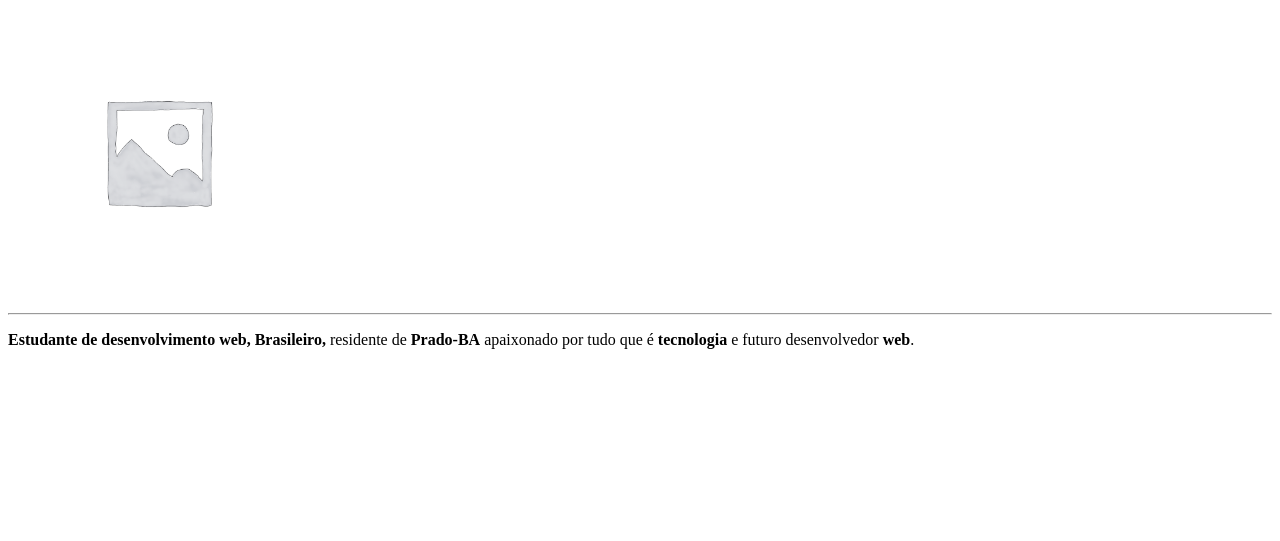
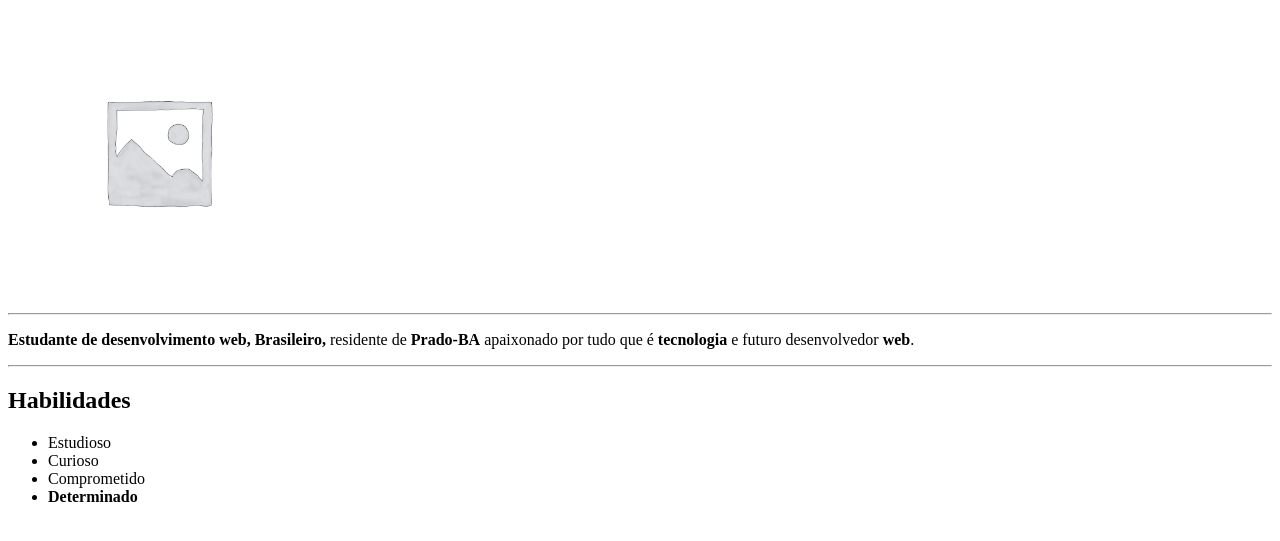
Before and after one commit to Vinicius-Naoke/Vinicius-Naoke.github.io, a plain HTML site: page index.html in a window 1280 px wide. Shown: the part 79-620 px from the top of the page. Drawn offline with Linux system fonts and the light colour scheme.

Commit message:
Lista de habilidades

```diff
--- a/index.html
+++ b/index.html
@@ -7,12 +7,23 @@
     <title>Portifólio Vinícius Naoke</title>
 </head>
 <body>
+    <!--NOME E FOTO-->
     <h1>Vinícius Naoke Ramos Tokushige</h1>
     <img width="300" src="/Imagens_Trybe/placeholder.png" alt="Foto De Vinícius">
 
     <hr>
+    <!--Descrição-->
+    <p><strong>Estudante de desenvolvimento web, Brasileiro,</strong> residente de <strong>Prado-BA</strong> apaixonado por tudo que é <strong>tecnologia</strong> e futuro desenvolvedor <strong>web</strong>. </p>
 
-    <p><strong>Estudante de desenvolvimento web, Brasileiro,</strong> residente de <strong>Prado-BA</strong> apaixonado por tudo que é <strong>tecnologia</strong> e futuro desenvolvedor <strong>web</strong>. </p>
+    <hr>
+
+    <h2>Habilidades</h2>
+    <ul>
+    <li>Estudioso</li>
+    <li>Curioso</li>
+    <li>Comprometido</li>
+    <li><strong>Determinado</strong></li>
+    </ul>
 
 
 </body>
```
